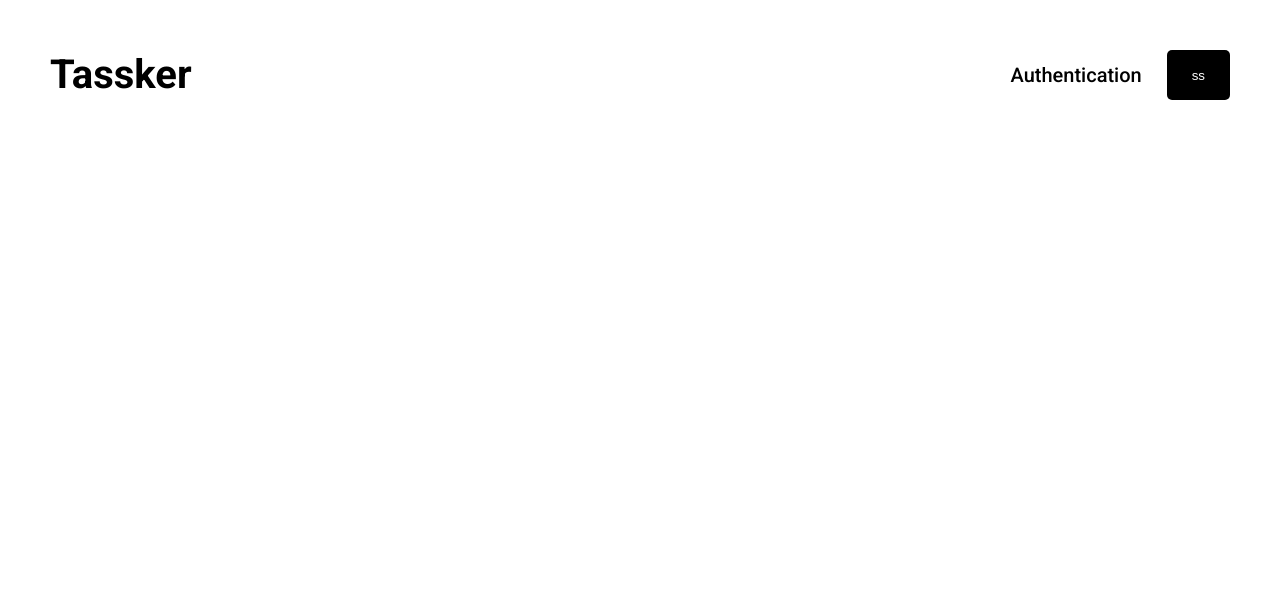
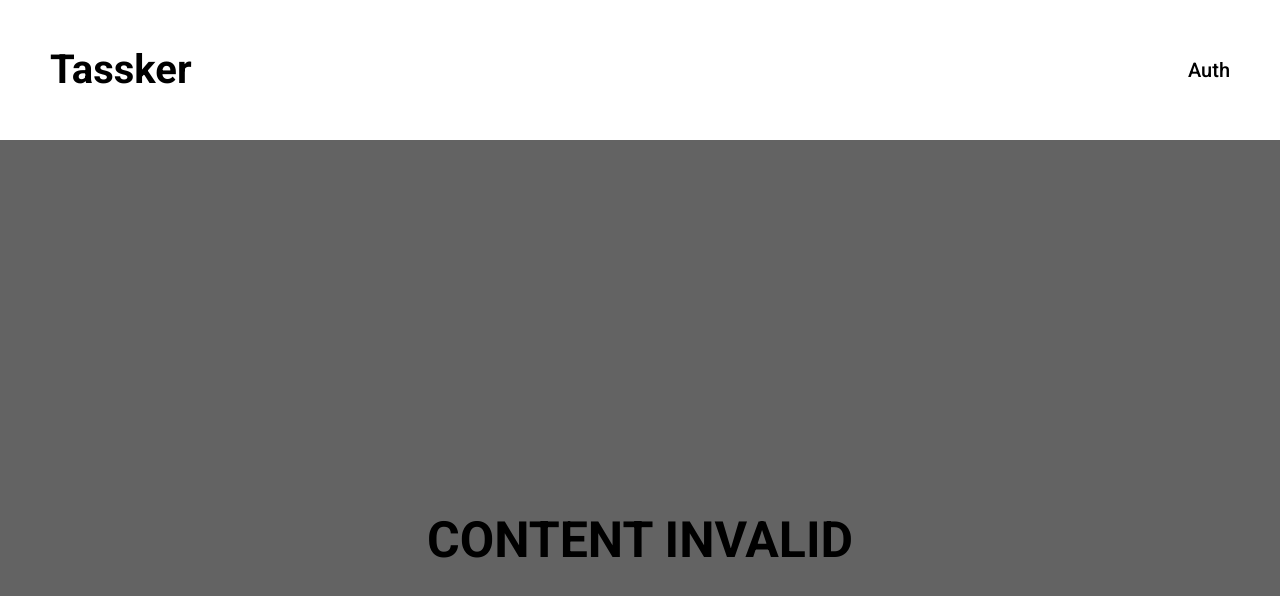
Before and after one commit to c13rryy/SagTech-task, a React (Create React App) app: page / in a window 1280 px wide. Shown: the top 596 px of the page. Built offline with nearby package versions, Linux system fonts and the light colour scheme; no server answers.

Commit message:
feat:Upd-Auth

```diff
--- a/src/components/LoginForm.js
+++ /dev/null
@@ -1,63 +0,0 @@
-import React, { useState } from 'react';
-import { Link } from 'react-router-dom';
-import classes from './LoginForm.module.css';
-import { useDispatch } from 'react-redux';
-import { login as loginHandler } from "../store/auth";
-import {  useNavigate } from "react-router-dom";
-import { login } from "../firebase";
-
-
-const LoginForm = () => {
-    /* const location = useLocation();
-    const page = location.pathname === '/reg'; */
-    const navigate = useNavigate();
-    const dispatch = useDispatch();
-
-    const [email, setEmail] = useState('');
-
-    const [password, setPassword] = useState('');
-
-    const handleSubmit = async (e) => {
-        e.preventDefault();
-        const user = await login(email, password);
-         if(user){
-          dispatch(loginHandler({
-            email: user.email,
-            uid: user.uid,
-            token: user.accessToken,
-          }));
-
-          navigate('/', {
-            replace: true,
-          })
-         }
-    }
-
-
-
-  return (
-    <React.Fragment>
-      <section className={classes.sectionForm}>
-        <h1>log</h1>
-      <form onSubmit={handleSubmit} className={classes.form}>
-        <div>
-          <label htmlFor="email">Email</label>
-          <input  value={email} id="email" type="email" name="email" onChange={e => setEmail(e.target.value)}  />
-        </div>
-        <div>
-          <label htmlFor="image">Password</label>
-          <input value={password} id="password" type="password" name="password" onChange={e => setPassword(e.target.value)}  />
-        </div>
-        <div className={classes.buttons}>
-            <Link className={classes.signup} to='/reg'>Reg</Link>
-            <button>Send</button>
-        </div>
-      </form>
-      </section>
-
-    </React.Fragment>
-  );
-};
-
-
-export default LoginForm;
--- a/src/components/Navigation.js
+++ b/src/components/Navigation.js
@@ -3,13 +3,15 @@
 import classes from './Navigation.module.css';
 import { Link, useNavigate } from 'react-router-dom';
 import { logout } from "../firebase";
-import { useDispatch } from 'react-redux';
+import { useDispatch, useSelector } from 'react-redux';
 
 
 
 import { logout as logoutHandle } from "../store/auth";
 
+
 const Navigation = () => {
+  const { user } = useSelector(state => state.auth);
   const dispatch = useDispatch();
   const navigate = useNavigate();
   const handleLogout = async() => {
@@ -19,6 +21,7 @@
         replace: true,
     })
 }
+
   return (
     <header className={classes.header}>
       <div>
@@ -26,13 +29,17 @@
       </div>
       <nav >
         <ul className={classes.list}>
-          <li>
-            <Link to='reg' className={classes.txt}>Authentication</Link>
-          </li>
+          {!user && <li>
+            <Link to='reg' className={classes.txt}>Auth</Link>
+            </li>}
 
-          <li>
-          <button onClick={handleLogout}>ss</button>
-          </li>
+           {user && <li>
+            <Link to='/' className={classes.txt}>Create task</Link>
+          </li>}
+
+           {user &&  <li>
+          <button onClick={handleLogout}>Log out</button>
+          </li>}
         </ul>
       </nav>
     </header>
--- a/src/components/RegForm.js
+++ b/src/components/RegForm.js
@@ -1,37 +1,34 @@
 import React, { useState } from 'react';
-import { Link } from 'react-router-dom';
+import { Link, useLocation } from 'react-router-dom';
 import classes from './LoginForm.module.css';
-import { useDispatch } from 'react-redux';
-import { login as loginHandler } from "../store/auth";
-import {  useNavigate } from "react-router-dom";
-import { register } from '../firebase';
+import PropTypes from 'prop-types';
 
 
-const RegForm = () => {
-    /* const location = useLocation();
-    const page = location.pathname === '/reg'; */
-    const navigate = useNavigate();
-    const dispatch = useDispatch();
+
+
+const RegForm = (props) => {
+
+  const location = useLocation();
+  const page = location.pathname === '/reg';
 
     const [email, setEmail] = useState('');
 
     const [password, setPassword] = useState('');
 
-    const handleSubmit = async (e) => {
+    const handleSubmitReg = async (e) => {
       e.preventDefault();
-      const user = await register(email, password);
-      console.log(user);
-      if(user){
-        dispatch(loginHandler({
-          email: user.email,
-          uid: user.uid,
-          token: user.accessToken,
-        }));
 
-        navigate('/', {
-          replace: true,
-        })
-       }
+        props.onSubmitReg(email, password);
+
+
+    }
+
+    const handleSubmitLogin = async (e) => {
+      e.preventDefault();
+
+
+        props.onSubmitLogin(email,password);
+
     }
 
 
@@ -39,8 +36,8 @@
   return (
     <React.Fragment>
       <section className={classes.sectionForm}>
-        <h1>reg</h1>
-      <form onSubmit={handleSubmit} className={classes.form}>
+        <h1>{page ? 'reg' : 'lgoin' }</h1>
+      <form onSubmit={page ? handleSubmitReg : handleSubmitLogin } className={classes.form}>
         <div>
           <label htmlFor="email">Email</label>
           <input  value={email} id="email" type="email" name="email" onChange={e => setEmail(e.target.value)}  />
@@ -50,7 +47,7 @@
           <input value={password} id="password" type="password" name="password" onChange={e => setPassword(e.target.value)}  />
         </div>
         <div className={classes.buttons}>
-            <Link className={classes.signup} to='/login'>login in</Link>
+            <Link className={classes.signup} to={page ?'/login' : '/reg'}>{page ? 'Login in' : 'Registr'}</Link>
             <button>Send</button>
         </div>
       </form>
@@ -60,5 +57,16 @@
   );
 };
 
+RegForm.propTypes = {
+  onSubmitReg: PropTypes.func.isRequired,
+  onSubmitLogin: PropTypes.func.isRequired,
+};
+
+RegForm.defaultProps = {
+  onSubmitReg: () => {},
+  onSubmitLogin: () => {},
+};
+
+
 
 export default RegForm;
--- a/src/index.css
+++ b/src/index.css
@@ -13,19 +13,87 @@
   background-color: white;
 }
 
-html, body, div, span, applet, object, iframe,
-h1, h2, h3, h4, h5, h6, p, blockquote, pre,
-a, abbr, acronym, address, big, cite, code,
-del, dfn, em, img, ins, kbd, q, s, samp,
-small, strike, strong, sub, sup, tt, var,
-b, u, i, center,
-dl, dt, dd, ol, ul, li,
-fieldset, form, label, legend,
-table, caption, tbody, tfoot, thead, tr, th, td,
-article, aside, canvas, details, embed,
-figure, figcaption, footer, header, hgroup,
-menu, nav, output, ruby, section, summary,
-time, mark, audio, video {
+html,
+body,
+div,
+span,
+applet,
+object,
+iframe,
+h1,
+h2,
+h3,
+h4,
+h5,
+h6,
+p,
+blockquote,
+pre,
+a,
+abbr,
+acronym,
+address,
+big,
+cite,
+code,
+del,
+dfn,
+em,
+img,
+ins,
+kbd,
+q,
+s,
+samp,
+small,
+strike,
+strong,
+sub,
+sup,
+tt,
+var,
+b,
+u,
+i,
+center,
+dl,
+dt,
+dd,
+ol,
+ul,
+li,
+fieldset,
+form,
+label,
+legend,
+table,
+caption,
+tbody,
+tfoot,
+thead,
+tr,
+th,
+td,
+article,
+aside,
+canvas,
+details,
+embed,
+figure,
+figcaption,
+footer,
+header,
+hgroup,
+menu,
+nav,
+output,
+ruby,
+section,
+summary,
+time,
+mark,
+audio,
+video {
   margin: 0;
   padding: 0;
   border: 0;
@@ -35,25 +103,39 @@
 }
 
 /* HTML5 display-role reset for older browsers */
-article, aside, details, figcaption, figure,
-footer, header, hgroup, menu, nav, section {
+article,
+aside,
+details,
+figcaption,
+figure,
+footer,
+header,
+hgroup,
+menu,
+nav,
+section {
   display: block;
 }
 
 body {
   line-height: 1;
+  font-family: 'Roboto', sans-serif;
 }
 
-ol, ul {
+ol,
+ul {
   list-style: none;
 }
 
-blockquote, q {
+blockquote,
+q {
   quotes: none;
 }
 
-blockquote:before, blockquote:after,
-q:before, q:after {
+blockquote:before,
+blockquote:after,
+q:before,
+q:after {
   content: '';
   content: none;
 }
@@ -62,3 +144,18 @@
   border-collapse: collapse;
   border-spacing: 0;
 }
+
+.invalid {
+  display: flex;
+  justify-content: center;
+  align-items: center;
+  height: 100vh;
+  font-size: 50px;
+  font-weight: bold;
+}
+
+.bg {
+  background-color: rgba(0, 0, 0, 0.61);
+
+  backdrop-filter: blur(5px);
+}
--- a/src/pages/AuthLogin.js
+++ b/src/pages/AuthLogin.js
@@ -1,8 +1,28 @@
 import React from "react";
-import LoginForm from "../components/LoginForm";
+import { useDispatch } from 'react-redux';
+import { login as loginHandler } from "../store/auth";
+import {  useNavigate } from "react-router-dom";
+import { login } from "../firebase";
+import RegForm from "../components/RegForm";
 
 const AuthLoginPage = () => {
-   return <LoginForm />
+   const navigate = useNavigate();
+   const dispatch = useDispatch();
+   const submitHandler = async(email, password) => {
+      const user = await login(email, password);
+      if(user){
+       dispatch(loginHandler({
+         email: user.email,
+         uid: user.uid,
+         token: user.accessToken,
+       }));
+
+       navigate('/', {
+         replace: true,
+       })
+      }
+   }
+   return <RegForm onSubmitLogin={submitHandler} />
 };
 
 export default AuthLoginPage;
--- a/src/pages/AuthReg.js
+++ b/src/pages/AuthReg.js
@@ -1,10 +1,32 @@
+
+import { useDispatch } from 'react-redux';
+import { login as loginHandler } from "../store/auth";
+import {  useNavigate } from "react-router-dom";
+import { register } from '../firebase';
+
 import React from "react";
 import RegForm from "../components/RegForm";
 
 
 const AuthRegPage = () => {
+   const navigate = useNavigate();
+   const dispatch = useDispatch();
+   const submitHandler = async(email, password) => {
+      const user = await register(email, password);
+      console.log(user);
+      if(user){
+        dispatch(loginHandler({
+          email: user.email,
+          uid: user.uid,
+          token: user.accessToken,
+        }));
 
-   return <RegForm />
+        navigate('/', {
+          replace: true,
+        })
+       }
+   }
+   return <RegForm  onSubmitReg={submitHandler} />
 };
 
 export default AuthRegPage;
--- a/src/pages/Home.js
+++ b/src/pages/Home.js
@@ -1,24 +1,21 @@
-import React from "react";
+import React from 'react';
 
-import { useSelector } from "react-redux";
-
+import { useSelector } from 'react-redux';
 
 const HomePage = () => {
+  const { user } = useSelector((state) => state.auth);
 
-
-
-  const { user } = useSelector(state => state.auth);
-
+  const className = !user ? 'bg' : '';
 
   return (
     <React.Fragment>
+      <section className={className} >
         {user && <h1>Home</h1>}
 
-
-
-
+        {!user && <p className="invalid">CONTENT INVALID</p>}
+      </section>
     </React.Fragment>
-  )
+  );
 };
 
 export default HomePage;
```
Also changed, not shown: src/App.js (line endings or trailing spaces).
